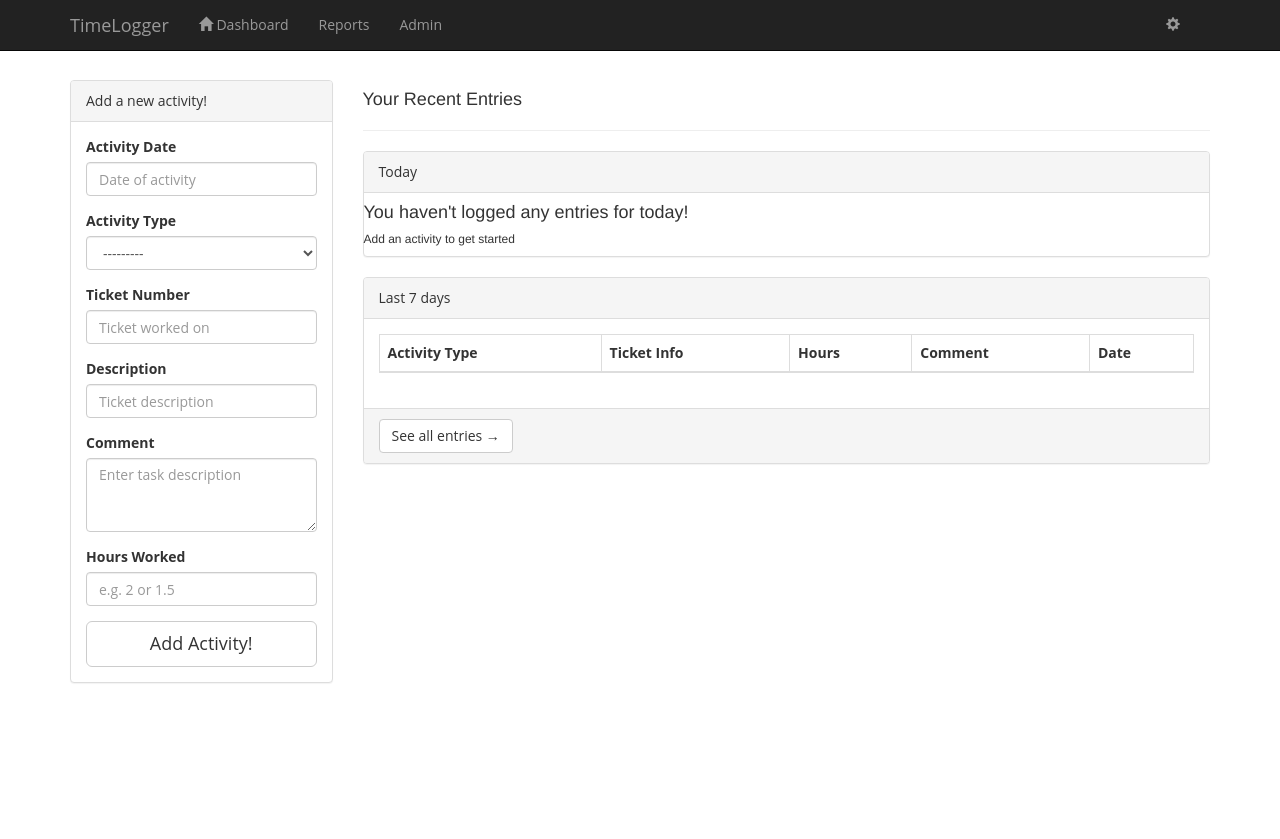
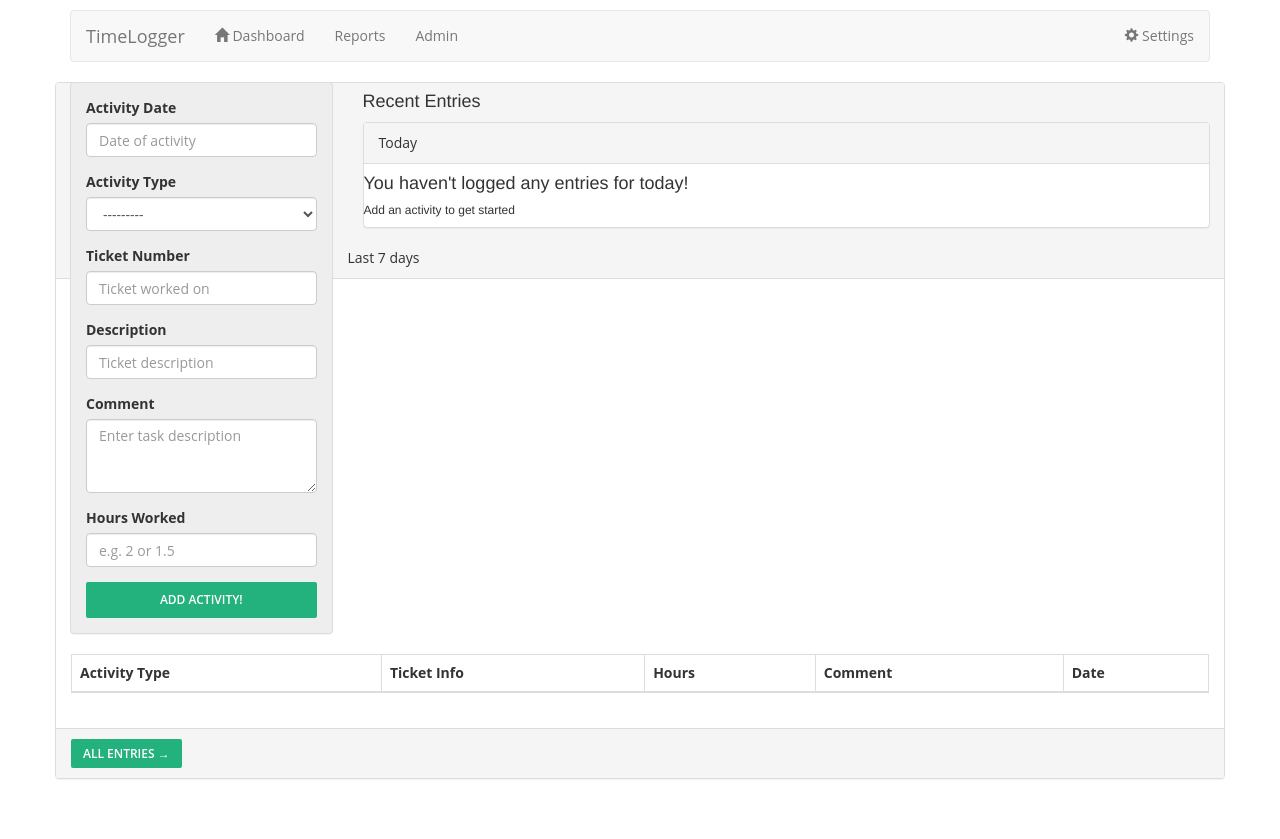
Before and after one commit to hugo506/TimeLogger, a Django app: page / in a window 1280 px wide. Before the commit the page ends 683 px from the top, so only its background shows below. Run offline with Django 3.2, Linux system fonts and the light colour scheme; a user stored in the database is signed in; data comes from the database, SQL or seed files in the repository; lists and menus that the app fills with data are empty; some libraries are stand-ins or nearby versions.

Commit message:
Changed nav bar

```diff
--- a/static/css/custom.css
+++ b/static/css/custom.css
@@ -1,6 +1,6 @@
 body {
   padding-bottom: 40px;
-  padding-top: 80px;
+  padding-top: 10px;
   font-family: "Open Sans";
 }
 .form-signin {
@@ -62,3 +62,22 @@ body {
 .btn-primary:hover {
   background: none repeat scroll 0 0 #1F9D6F;
 }
+
+.btn-default {
+  border: 0 none;
+  border-radius: 2px 2px 2px 2px;
+  font-size: 12px;
+  color: #FFFFFF;
+  font-weight: 600;
+  text-transform: uppercase;
+  background: none repeat scroll 0 0 #23B27E;
+}
+
+.btn-default:hover{
+  background: none repeat scroll 0 0 #1F9D6F;
+  color: white;
+}
+
+.sidebar{
+  background: #eee;
+}
--- a/templates/activities/base.html
+++ b/templates/activities/base.html
@@ -65,8 +65,8 @@
 
   <body>
 
-  <header class="navbar navbar-inverse navbar-fixed-top bs-docs-nav" role="banner">
   <div class="container">
+  <header class="navbar navbar-default" role="navigation">
     <div class="navbar-header">
       <button class="navbar-toggle" type="button" data-toggle="collapse" data-target=".bs-navbar-collapse">
         <span class="sr-only">Toggle navigation</span>
@@ -89,9 +89,9 @@
         {% endif %}
       </ul>
 
-      <ul class="nav navbar-nav pull-right">
+      <ul class="nav navbar-nav navbar-right">
         <li class="dropdown">
-        <a href="#" class="dropdown-toggle" data-toggle="dropdown"><span class="glyphicon glyphicon-cog"></span></a>
+        <a href="#" class="dropdown-toggle" data-toggle="dropdown"><span class="glyphicon glyphicon-cog"></span> Settings</a>
             <ul class="dropdown-menu">
               <li><a href="#"><span class="glyphicon glyphicon-user"></span> {{ user.username }}</a></li>
               <li><a href="{% url 'password_change' %}"><span class="glyphicon glyphicon-pencil"></span> Change Password</a></li>
@@ -99,10 +99,9 @@
             </ul>
         </li>
       </ul>
-
     </nav>
-  </div>
-</header>
+  </header>
+</div>
 
     <div class="container">
         {% block content %}{% endblock %}
--- a/templates/activities/dashboard.html
+++ b/templates/activities/dashboard.html
@@ -3,8 +3,7 @@
 {% block content %}
 <div class="row">
 <div class="col-lg-3">
-    <div class="panel panel-default">
-        <div class="panel-heading">Add a new activity!</div>
+    <div class="panel panel-default sidebar">
         <div class="panel-body">
             <!-- THE SIDEPANE -->
             <form id="new_activity_form" action="{% url 'index' %}" method="post"> {% csrf_token %}
@@ -75,8 +74,7 @@
     {% endif %}
 
     <!-- DASHBOARD DISPLAY -->
-    <h4>Your Recent Entries</h4>
-    <hr />
+    <h4>Recent Entries</h4>
 
     <div class="panel panel-default">
         <div id="today_activities_table" class="panel-heading"> Today </div>
@@ -107,11 +105,11 @@
                         {% endfor %}
                     </tbody>
                 </table>
+                {% else %}
+                    <h4>You haven't logged any entries for today! </h4>
+                    <h6>Add an activity to get started</h6>
+                {% endif %}
             </div>
-            {% else %}
-                <h4>You haven't logged any entries for today! </h4>
-                <h6>Add an activity to get started</h6>
-            {% endif %}
     </div>
 
     <div class="panel panel-default">
@@ -146,7 +144,7 @@
             </table>
         </div>
         <div class="panel-footer">
-            <a id="more_entries_button" href="{% url 'all_activities' 0 %}" class="btn btn-default">See all entries &rarr;</a>
+            <a id="more_entries_button" href="{% url 'all_activities' 0 %}" class="btn btn-default">All entries &rarr;</a>
         </div>
     </div>
 
```
